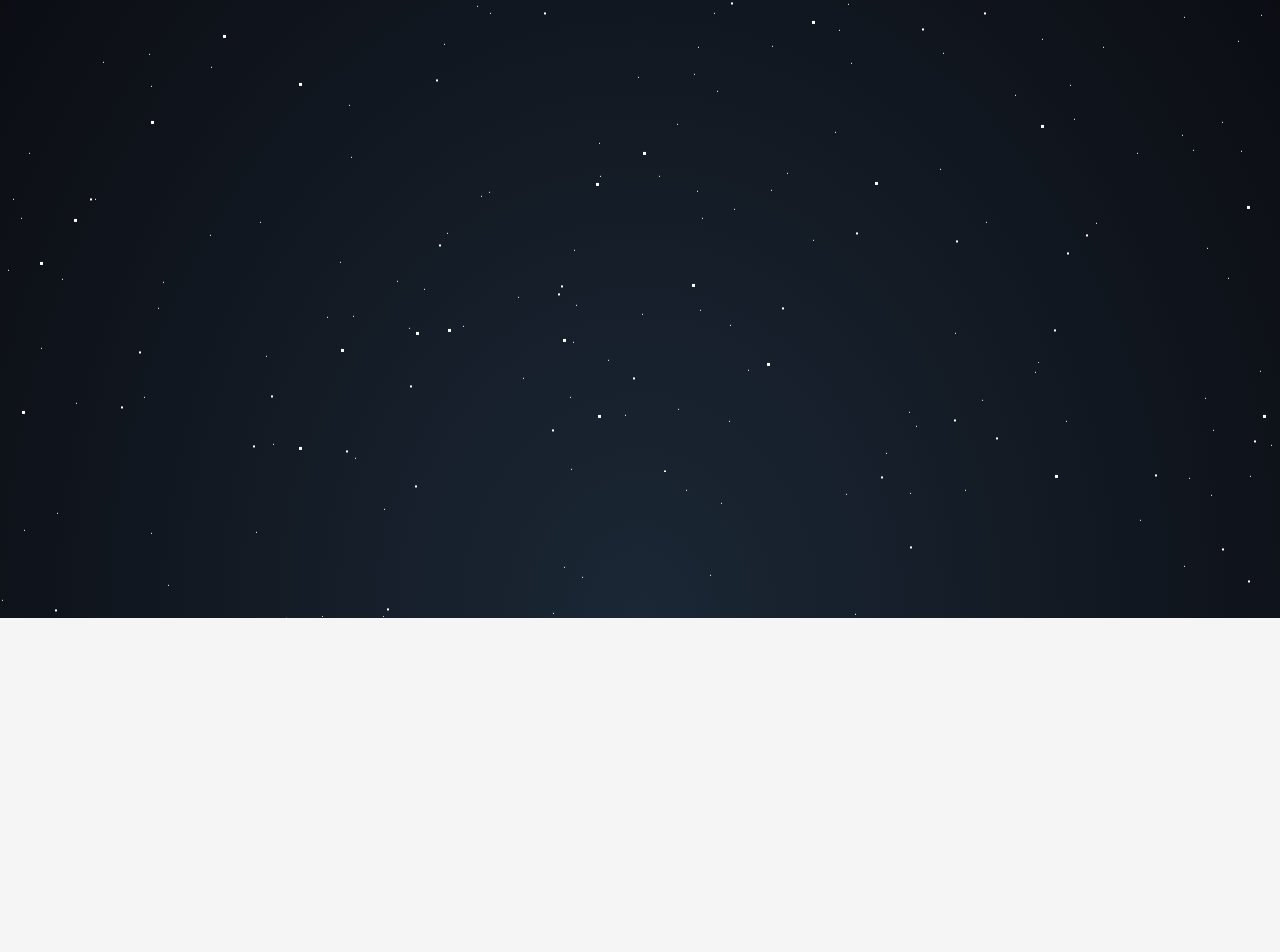
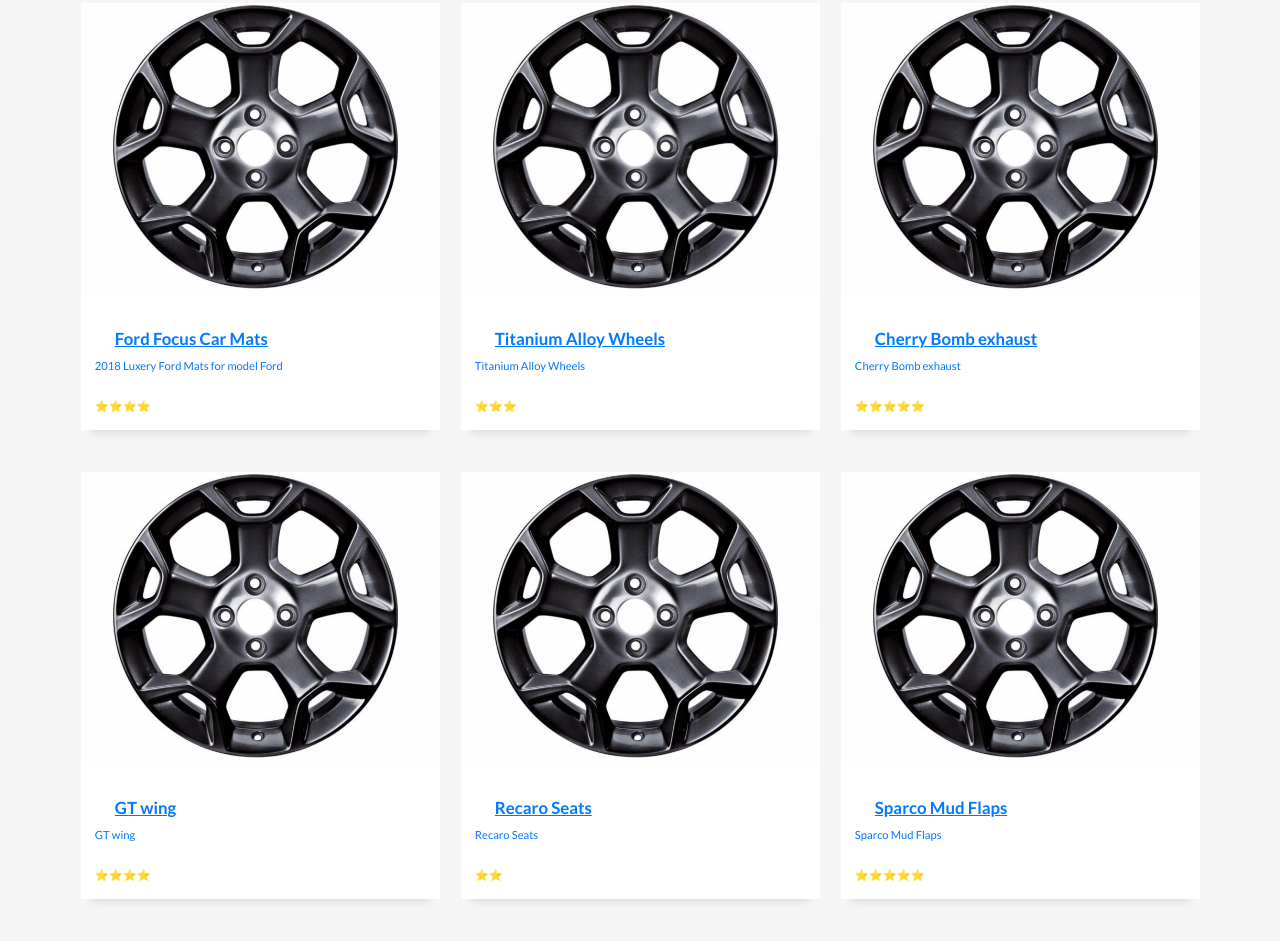
Before and after one commit to Lee0997/Car-Blog, a React (Create React App) app: page /engine in a window 1280 px wide. Shown: the part 182-1134 px from the top of the page. Before the commit the page ends 800 px from the top, so only its background shows below. Built offline with nearby package versions, Linux system fonts and the light colour scheme.

Commit message:
blog output and semantic

```diff
--- a/public/index.html
+++ b/public/index.html
@@ -15,6 +15,11 @@
       user's mobile device or desktop. See https://developers.google.com/web/fundamentals/web-app-manifest/
     -->
     <link rel="manifest" href="%PUBLIC_URL%/manifest.json" />
+    <script
+      src="https://code.jquery.com/jquery-3.1.1.min.js"
+      integrity="sha256-hVVnYaiADRTO2PzUGmuLJr8BLUSjGIZsDYGmIJLv2b8="
+      crossorigin="anonymous"></script>
+    <script src="https://cdnjs.cloudflare.com/ajax/libs/semantic-ui/2.4.1/semantic.min.js"></script>
     <!--
       Notice the use of %PUBLIC_URL% in the tags above.
       It will be replaced with the URL of the `public` folder during the build.
--- a/src/components/aboutUs.jsx
+++ b/src/components/aboutUs.jsx
@@ -5,7 +5,7 @@
 class Contact extends React.Component {
   render() {
     return (
-      <section
+      <div
         className="paralax-mf footer-paralax bg-image sect-mt4 route"
         style={{ backgroundImage: "url(" + imageOverlay + ")" }}
       >
@@ -162,14 +162,8 @@
           </div>
         </div>
         <footer>
-            <ul class="list-inline">
-                <li class="list-inline-item"><a href="#work">About</a></li>
-                <li class="list-inline-item"><a href="#work">Terms</a></li>
-                <li class="list-inline-item"><a href="#work">Privacy Policy</a></li>
-            </ul>
-            <p class="copyright">With ♡ from Dan, Abdi, Lee, Mahmoud</p></footer>
-      </section>
-
+        </footer>
+      </div>
     );
   }
 }
--- a/src/components/engine.jsx
+++ b/src/components/engine.jsx
@@ -1,16 +1,214 @@
 import React from "react";
 import "./navbar";
-import "./stars.scss";
+
+import stock from "../img/image3.png";
+import stock1 from "../img/image3.png";
+import stock2 from "../img/image3.png";
+import stock3 from "../img/image3.png";
+import stock4 from "../img/image3.png";
+import stock5 from "../img/image3.png";
+
+class Engine extends React.Component {
+  render() {
+    return (
+
+      <section id="recent" className="portfolio-mf sect-pt4 route">
+
+        <div className="container">
+          <div className="row">
+            <div className="col-sm-12">
+              <div className="title-box text-center">
+                <h3 className="title-a">Latest Reviews</h3>
+                <p className="subtitle-a">
+                </p>
+                <div className="line-mf"></div>
+              </div>
+
+            </div>
+          </div>
+          <div className="row">
+            <div className="col-md-4">
+              <div className="work-box">
+                <div className="work-img">
+                <a href= 'recentProducts1' data-lightbox="gallery-vmarine">
+
+                  <img src={stock} alt="" className="img-fluid" />
+                  </a>
+
+                </div>
+
+                <div className="work-content">
+                  <div className="row">
+                    <div className="col-sm-8">
+                      <h2 className="w-title">Ford Focus Car Mats</h2>
+                      <div className="w-more">
+                        <span className="w-ctegory">
+                          2018 Luxery Ford  Mats for model Ford
+                          <br></br>
+                          <br></br>
+                          ⭐⭐⭐⭐
+                        </span>
+
+                      </div>
 
 
-class Engine extends React.Component {
-    render() {
-      return (
-        <div id="home" className="intro route bg-image background">
-        <div id="stars" />
-        <div id="stars2" />
-        <div id="stars3" />
+                    </div>
+
+                    <div className="col-sm-4">
+                      <div className="w-like"></div>
+                    </div>
+                  </div>
+
+                </div>
+
+              </div>
             </div>
+            <div className="col-md-4">
+              <div className="work-box">
+                <div className="work-img">
+                  <img src={stock2} alt="" className="img-fluid" />
+                </div>
+                <div className="work-content">
+                  <div className="row">
+                    <div className="col-sm-8">
+                      <h2 className="w-title">Titanium Alloy Wheels</h2>
+                      <div className="w-more">
+                        <span className="w-ctegory">
+                        Titanium Alloy Wheels
+                          <br></br>
+                          <br></br>
+                          ⭐⭐⭐
+                        </span>{" "}
+                      </div>
+                    </div>
+                    <div className="col-sm-4">
+                      <div className="w-like"></div>
+                    </div>
+                  </div>
+                </div>
+              </div>
+            </div>
+            <div className="col-md-4">
+              <div className="work-box">
+                <div className="work-img">
+                  <img src={stock3} alt="" className="img-fluid" />
+                </div>
+                <div className="work-content">
+                  <div className="row">
+                    <div className="col-sm-8">
+                      <h2 className="w-title">Cherry Bomb exhaust</h2>
+                      <div className="w-more">
+                        <span className="w-ctegory">
+                        Cherry Bomb exhaust
+                                                  <br></br>
+
+                          <br></br>
+                          ⭐⭐⭐⭐⭐
+
+                        </span>
+                      </div>
+                    </div>
+                    <div className="col-sm-4">
+                      <div className="w-like"></div>
+                    </div>
+                  </div>
+                </div>
+              </div>
+            </div>
+            <div className="col-md-4">
+              <div className="work-box">
+                <div className="work-img">
+                  <img src={stock4} alt="" className="img-fluid" />
+                </div>
+                <div className="work-content">
+                  <div className="row">
+                    <div className="col-sm-8">
+                      <h2 className="w-title">GT wing</h2>
+                      <div className="w-more">
+                        <span className="w-ctegory">
+                        GT wing
+                                                  <br></br>
+                          <br></br>
+                          ⭐⭐⭐⭐
+
+                        </span>
+                      </div>
+                    </div>
+                    <div className="col-sm-4">
+                      <div className="w-like"></div>
+                    </div>
+                  </div>
+                </div>
+              </div>
+            </div>
+            <div className="col-md-4">
+              <div className="work-box">
+                <div className="work-img">
+                  <img src={stock1} alt="" className="img-fluid" />
+                </div>
+                <div className="work-content">
+                  <div className="row">
+                    <div className="col-sm-8">
+                      <h2 className="w-title">Recaro Seats</h2>
+                      <div className="w-more">
+                        <span className="w-ctegory">
+                        Recaro Seats                          <br></br>
+                          <br></br>
+                          ⭐⭐
+
+                        </span>
+                      </div>
+                    </div>
+                    <div className="col-sm-4">
+                      <div className="w-like"></div>
+                    </div>
+                  </div>
+                </div>
+              </div>
+            </div>
+            <div className="col-md-4">
+              <div className="work-box">
+                <div className="work-img">
+                  <img src={stock5} alt="" className="img-fluid" />
+                </div>
+                <div className="work-content">
+                  <div className="row">
+                    <div className="col-sm-8">
+                      <h2 className="w-title">Sparco Mud Flaps</h2>
+                      <div className="w-more">
+                        <span className="w-ctegory">
+                        Sparco Mud Flaps
+                          <br></br>
+                          <br></br>
+                          ⭐⭐⭐⭐⭐
+                        </span>
+                      </div>
+                    </div>
+                    <div className="col-sm-4">
+                      <div className="w-like"></div>
+                    </div>
+                  </div>
+                </div>
+
+              </div>
+            </div>
+          </div>
+        </div>
+
+
+        <div class="footer-basic">
+        <footer>
+        <ul class="list-inline">
+                <li class="list-inline-item"><a href="#work">About</a></li>
+                <li class="list-inline-item"><a href="#work">Terms</a></li>
+                <li class="list-inline-item"><a href="#work">Privacy Policy</a></li>
+            </ul>
+            <p class="copyright">With ♡ from Dan, Abdi, Lee, Mahmoud</p>
+           </footer>
+           </div>
+
+
+      </section>
     );
   }}
 
--- a/src/style.css
+++ b/src/style.css
@@ -5,6 +5,19 @@
   background-color: #f5f5f5!important;
   color: #4e4e4e!important;
 }
+
+h1{
+  align-items: center;
+text-decoration:underline ;
+font-weight: bolder;
+margin: 19px auto;
+text-align: center;
+
+
+
+
+}
+
 
 h2
 {
@@ -672,11 +685,12 @@
 
 }
 
-.sliderimg{
-  width: 50%;
-  height: 500px;
-  float: right;
-  border-radius: 50px;
-  margin: auto 90px;
-  border-color: #1B1B1B;
+
+.pageContent{
+  color: red;
+  display: flex;
+  text-align: center;
+  font-size: larger;
+  line-height: 30px;
+
 }
```
